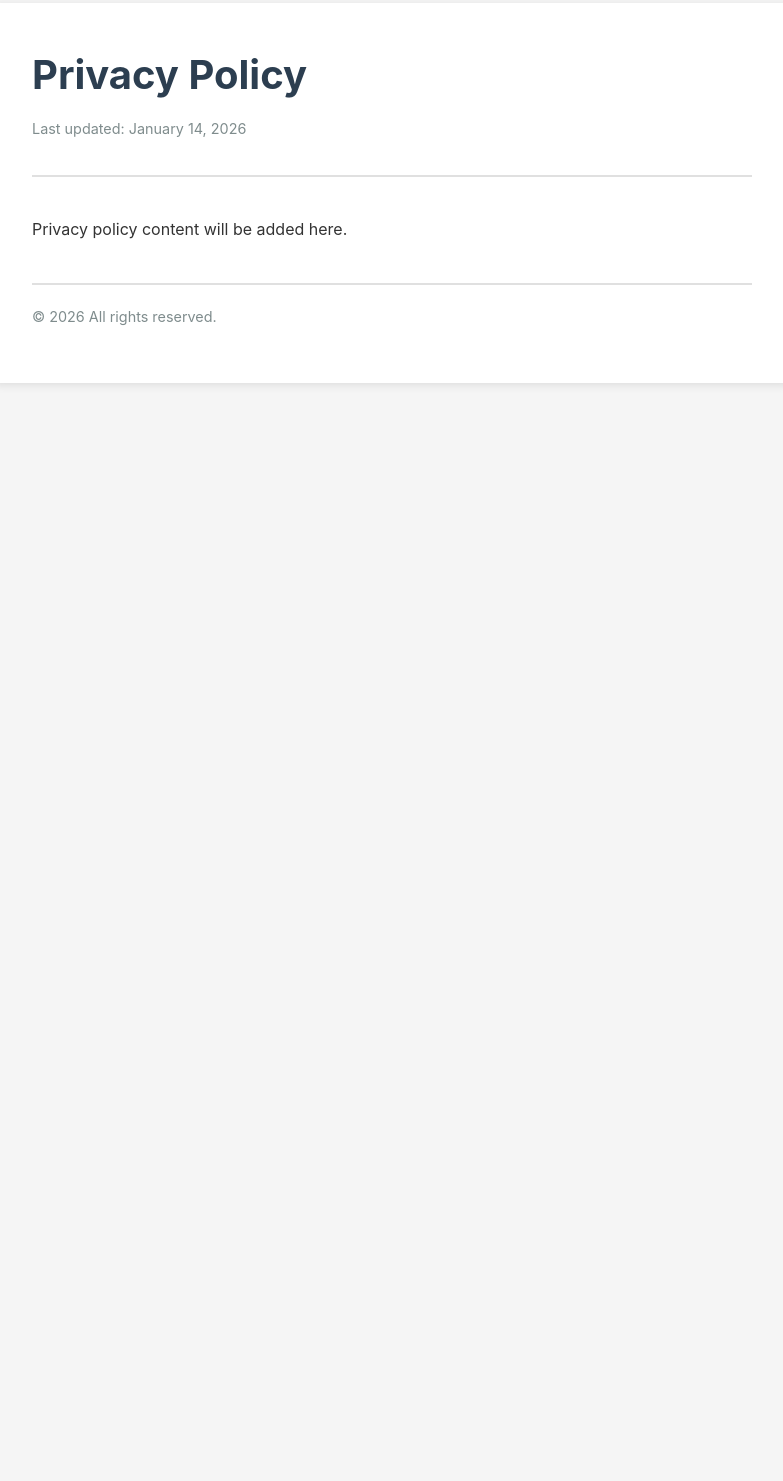
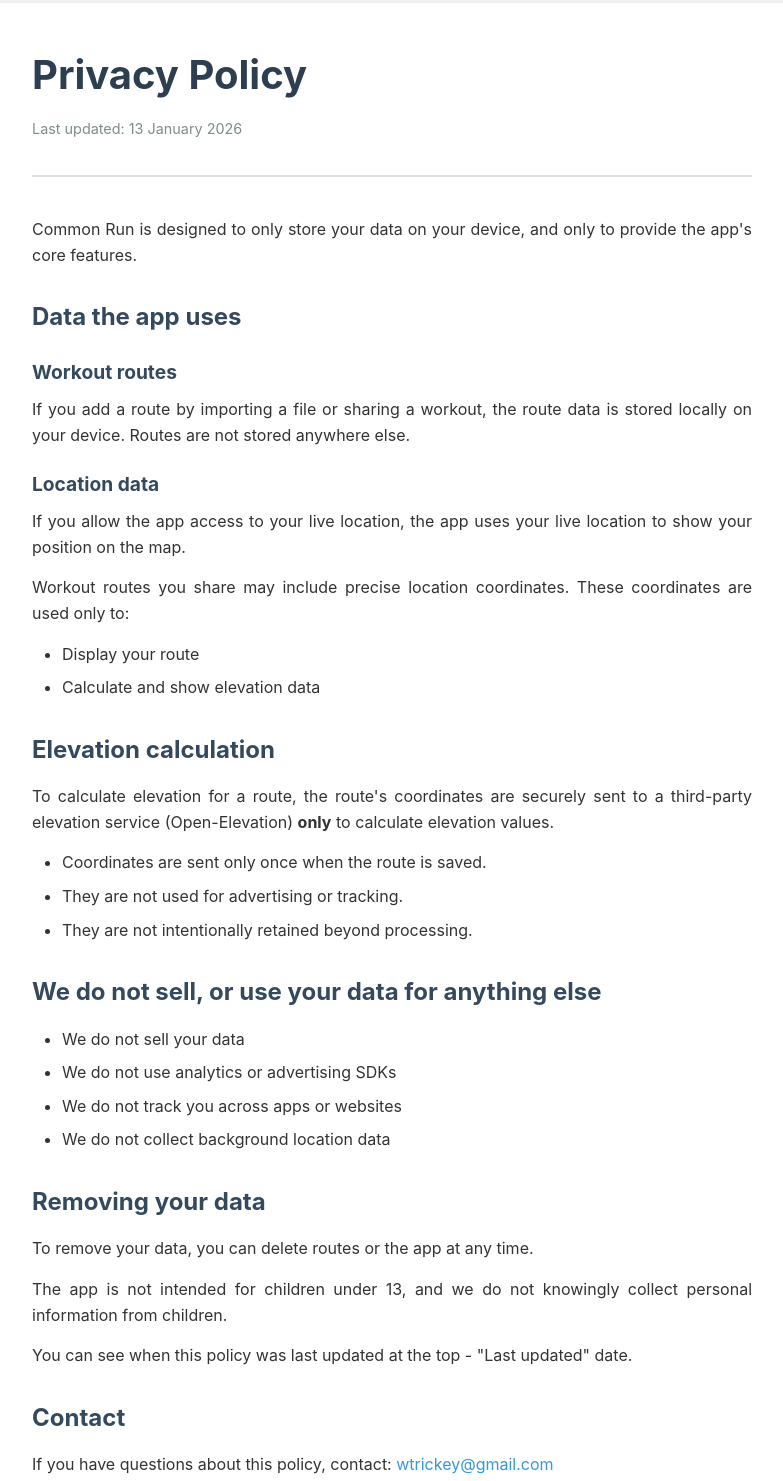
Before and after one commit to willtrickey/Common-Run, a plain HTML site: page index.html in a window 1280 px wide. Shown: the part 17-1498 px from the top of the page, without its empty margins (248-1031 px from the left). Before the commit the page ends 800 px from the top, so only its background shows below. Drawn offline with Linux system fonts and the light colour scheme.

Commit message:
Update privacy policy content in index.html

```diff
--- a/index.html
+++ b/index.html
@@ -10,13 +10,59 @@
     <div class="container">
         <header>
             <h1>Privacy Policy</h1>
-            <p class="last-updated">Last updated: <span id="date"></span></p>
+            <p class="last-updated">Last updated: 13 January 2026</p>
         </header>
 
         <main>
-            <!-- Your privacy policy content will go here -->
             <section>
-                <p>Privacy policy content will be added here.</p>
+                <p>Common Run is designed to only store your data on your device, and only to provide the app's core features.</p>
+            </section>
+
+            <section>
+                <h2>Data the app uses</h2>
+
+                <h3>Workout routes</h3>
+                <p>If you add a route by importing a file or sharing a workout, the route data is stored locally on your device. Routes are not stored anywhere else.</p>
+
+                <h3>Location data</h3>
+                <p>If you allow the app access to your live location, the app uses your live location to show your position on the map.</p>
+                <p>Workout routes you share may include precise location coordinates. These coordinates are used only to:</p>
+                <ul>
+                    <li>Display your route</li>
+                    <li>Calculate and show elevation data</li>
+                </ul>
+            </section>
+
+            <section>
+                <h2>Elevation calculation</h2>
+                <p>To calculate elevation for a route, the route's coordinates are securely sent to a third-party elevation service (Open-Elevation) <strong>only</strong> to calculate elevation values.</p>
+                <ul>
+                    <li>Coordinates are sent only once when the route is saved.</li>
+                    <li>They are not used for advertising or tracking.</li>
+                    <li>They are not intentionally retained beyond processing.</li>
+                </ul>
+            </section>
+
+            <section>
+                <h2>We do not sell, or use your data for anything else</h2>
+                <ul>
+                    <li>We do not sell your data</li>
+                    <li>We do not use analytics or advertising SDKs</li>
+                    <li>We do not track you across apps or websites</li>
+                    <li>We do not collect background location data</li>
+                </ul>
+            </section>
+
+            <section>
+                <h2>Removing your data</h2>
+                <p>To remove your data, you can delete routes or the app at any time.</p>
+                <p>The app is not intended for children under 13, and we do not knowingly collect personal information from children.</p>
+                <p>You can see when this policy was last updated at the top - "Last updated" date.</p>
+            </section>
+
+            <section>
+                <h2>Contact</h2>
+                <p>If you have questions about this policy, contact: <a href="mailto:wtrickey@gmail.com">wtrickey@gmail.com</a></p>
             </section>
         </main>
 
@@ -26,12 +72,7 @@
     </div>
 
     <script>
-        // Set current date and year
-        document.getElementById('date').textContent = new Date().toLocaleDateString('en-US', {
-            year: 'numeric',
-            month: 'long',
-            day: 'numeric'
-        });
+        // Set current year
         document.getElementById('year').textContent = new Date().getFullYear();
     </script>
 </body>
```
